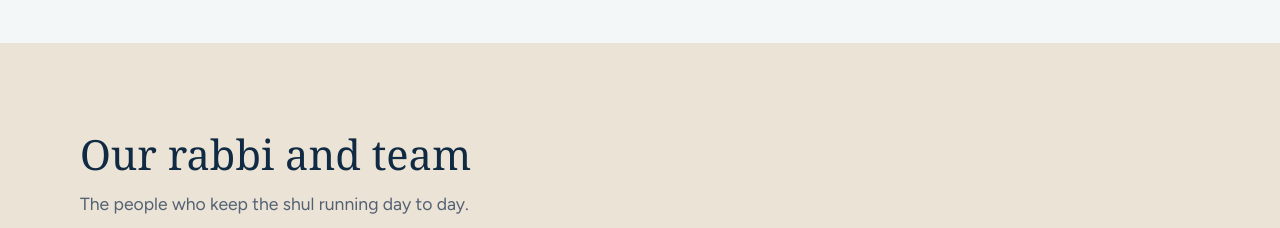
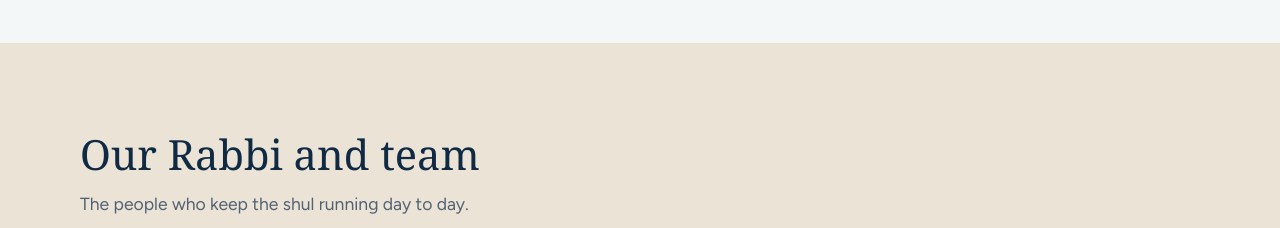
Before and after one commit to Acefusion1/J.WEBSITE, a plain HTML site: page about.html in a window 1280 px wide. Shown: the part 820-1048 px from the top of the page. Drawn offline with Linux system fonts and the light colour scheme; a web font is replaced by a local one.

Commit message:
Capitalise Rabbi in About page team heading
Co-Authored-By: Claude Opus 5.5 <noreply@anthropic.com>
Claude-Session: https://claude.ai/code/session_016mF4tHd8a2S1iQYpNCFSnk

```diff
--- a/about.html
+++ b/about.html
@@ -4,7 +4,7 @@
   <meta charset="UTF-8">
   <meta name="viewport" content="width=device-width, initial-scale=1, viewport-fit=cover">
   <title>About us | Umhlanga Jewish Centre</title>
-  <meta name="description" content="The story of the Umhlanga Jewish Centre, our rabbi and team, and what's on our Izinga Ridge campus.">
+  <meta name="description" content="The story of the Umhlanga Jewish Centre, our Rabbi and team, and what's on our Izinga Ridge campus.">
   <meta name="theme-color" content="#F4F7F7">
 
   <!-- Favicon -->
@@ -16,7 +16,7 @@
   <meta property="og:type" content="website">
   <meta property="og:site_name" content="Umhlanga Jewish Centre">
   <meta property="og:title" content="About us | Umhlanga Jewish Centre">
-  <meta property="og:description" content="The story of the Umhlanga Jewish Centre, our rabbi and team, and what's on our Izinga Ridge campus.">
+  <meta property="og:description" content="The story of the Umhlanga Jewish Centre, our Rabbi and team, and what's on our Izinga Ridge campus.">
   <meta property="og:url" content="https://www.umhlangajewishcentre.co.za/about.html">
   <meta property="og:image" content="https://www.umhlangajewishcentre.co.za/images/og-image.jpg">
   <meta property="og:image:width" content="1200">
@@ -92,7 +92,7 @@
 
     <section class="section section-sand">
       <div class="container">
-        <h2>Our rabbi and team</h2>
+        <h2>Our Rabbi and team</h2>
         <p class="section-lead">The people who keep the shul running day to day.</p>
         <div class="team-grid">
           <article class="team-member">
```
